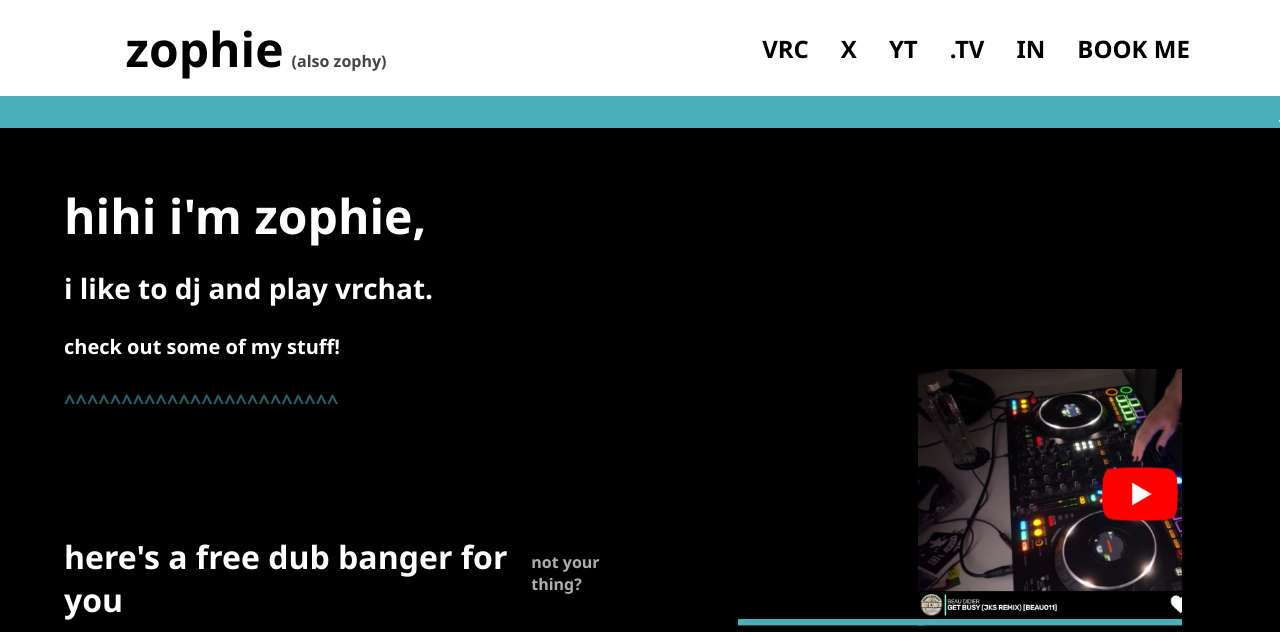
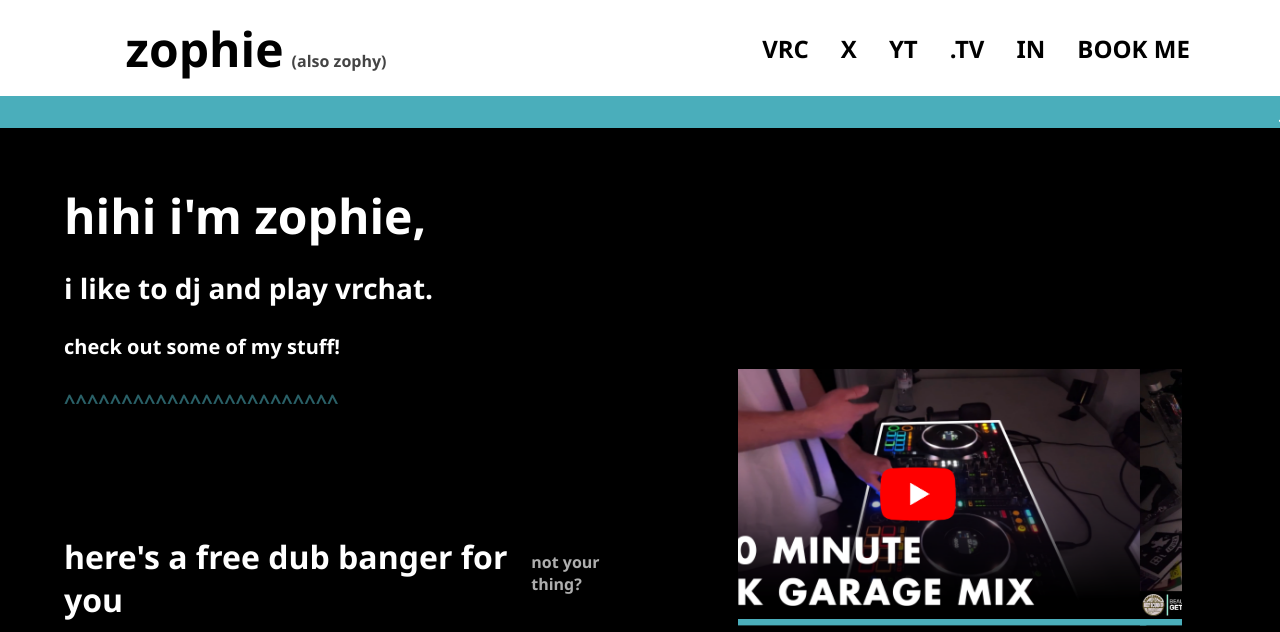
Before and after one commit to zophy9/zophie.gg, a plain HTML site: page index.html in a window 1280 px wide. Shown: the top 632 px of the page. Drawn offline with Linux system fonts and the light colour scheme; a script that the page names is missing.

Commit message:
Add files via upload

```diff
--- a/index.html
+++ b/index.html
@@ -78,7 +78,7 @@
             <div class="sets">
                 <div class="scroll-div">
                      <a class="soundcloud" href="https://www.youtube.com/watch?v=cCZ8kCADUiE" target="_blank"
-                        style="display:flex;justify-content:center;align-items:center;width:444px;height:250px;background-image: url('assets/yt_thumb_3.jpg');background-size: cover;background-position: center center;">
+                        style="display:flex;justify-content:center;align-items:center;width:444px;height:250px;background-image: url('assets/yt_thumb_3.png');background-size: cover;background-position: center center;">
                         <img class="yt-logo" src="assets/yt-logo.webp">
                     </a>
                     <a class="soundcloud" href="https://www.youtube.com/watch?v=pzfl2XjXdwY" target="_blank"
--- a/style.css
+++ b/style.css
@@ -203,7 +203,7 @@ h1 {
 .scroll-div {
     display: grid;
     float: left;
-    margin-left: 300%;
+    margin-left: 400%;
 
     transform: translateX(0);
     transition: transform 1s;
```
